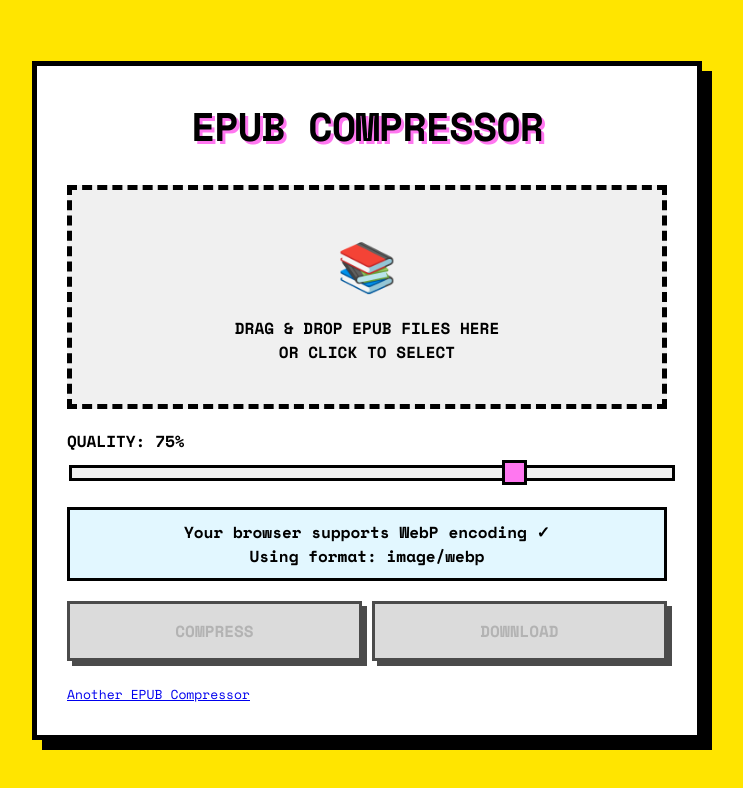
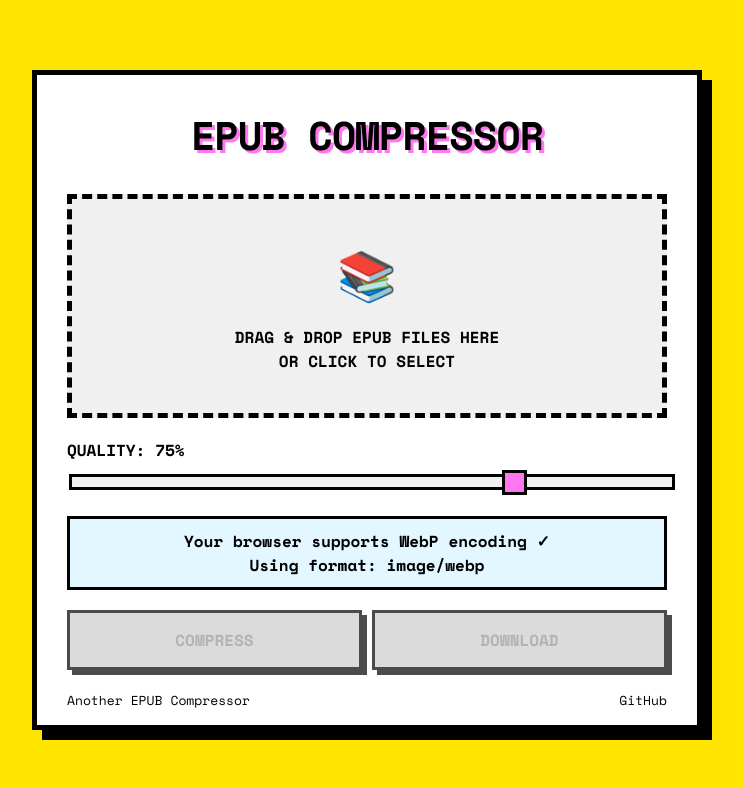
Before and after one commit to icealtria/epub-compressor, a SvelteKit app: page / in a window 1280 px wide. Shown: the top 788 px of the page, without its empty margins (273-1016 px from the left). Built offline with nearby package versions, Linux system fonts and the light colour scheme.

Commit message:
add GitHub link

```diff
--- a/src/routes/+page.svelte
+++ b/src/routes/+page.svelte
@@ -286,8 +286,18 @@
                 {/if}
             </div>
         {/each}
-        <a href="https://epub-compress.streamlit.app/" style="font-size: small;"
-            >Another EPUB Compressor</a
-        >
+        <footer>
+            <a href="https://epub-compress.streamlit.app/" target="_blank"
+                >Another EPUB Compressor</a
+            >
+            <a
+                href="https://github.com/icealtria/epub-compressor"
+                target="_blank"
+                rel="noopener noreferrer"
+                aria-label="GitHub Repository"
+            >
+                GitHub
+            </a>
+        </footer>
     </div>
 </div>
--- a/src/routes/styles.css
+++ b/src/routes/styles.css
@@ -25,7 +25,7 @@ body {
     max-width: 600px;
     background-color: #fff;
     border: 5px solid #000;
-    padding: 30px;
+    padding: 30px 30px 15px 30px;
     box-shadow: 10px 10px 0 #000;
 }
 
@@ -282,3 +282,14 @@ button:disabled {
     font-weight: bold;
     text-align: center;
 }
+
+footer {
+    display: flex;
+    justify-content: space-between;
+}
+
+footer a {
+    color: #000;
+    text-decoration: none;
+    font-size: small;
+}
```
